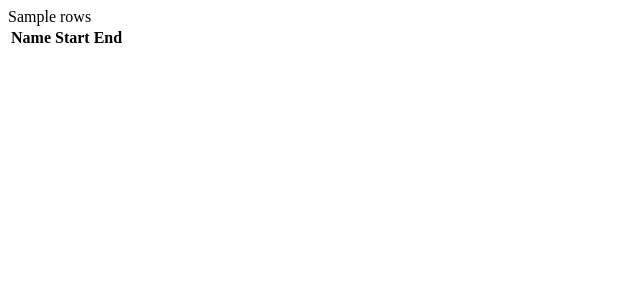
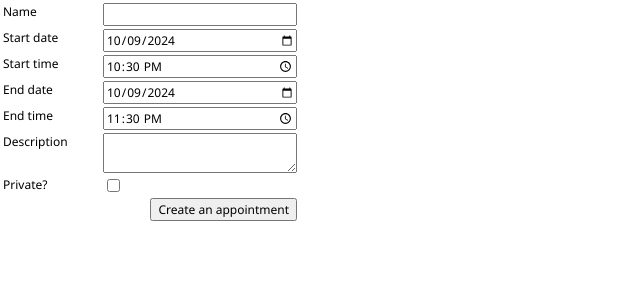
Before and after one commit to samir-hub/aa18-python-calender-this, a Flask app: template app/templates/main.html in a window 1280 px wide. Shown: the top 300 px of the page, without its empty margins (0-640 px from the left). Run offline with Flask 3, Linux system fonts and the light colour scheme; the template is opened without the code that fills it: values that come from a table or form of the project are taken from there, most other values are stand-ins (such as "Sample title", 1, 10 or a date in 2020); lists and menus that the app fills with data are empty; some libraries are stand-ins or nearby versions.

Commit message:
completed

```diff
--- /dev/null
+++ b/app/forms.py
@@ -0,0 +1,42 @@
+from datetime import datetime, timedelta
+from flask_wtf import FlaskForm
+from wtforms.fields import (
+    BooleanField, DateField, StringField, SubmitField, TextAreaField, TimeField
+)
+from wtforms.widgets import DateInput, TimeInput
+from wtforms.validators import DataRequired, ValidationError
+
+
+def next_block(delta=0):
+    def time():
+        now = datetime.now()
+        return now - timedelta(minutes=now.minute % 15 - delta - 15,
+                               seconds=now.second)
+    return time
+
+
+v = [DataRequired()]
+di = {'default': datetime.now, 'widget': DateInput()}
+sti = {'default': next_block(), 'widget': TimeInput()}
+eti = {'default': next_block(60), 'widget': TimeInput()}
+
+
+class AppointmentForm(FlaskForm):
+    name = StringField("Name", v)
+    start_date = DateField("Start date", v, **di)
+    start_time = TimeField("Start time", v, **sti)
+    end_date = DateField("End date", v, **di)
+    end_time = TimeField("End time", v, **eti)
+    description = TextAreaField("Description", v)
+    private = BooleanField("Private?")
+    submit = SubmitField("Create an appointment")
+
+    def validate_end_date(form, field):
+        start = datetime.combine(form.start_date.data, form.start_time.data)
+        end = datetime.combine(field.data, form.end_time.data)
+        if start >= end:
+            msg = "End date/time must come after start date/time"
+            raise ValidationError(msg)
+        if form.start_date.data != form.end_date.data:
+            msg = "End date must be the same as start date"
+            raise ValidationError(msg)
--- /dev/null
+++ b/app/static/scripts/calendar.js
@@ -0,0 +1,8 @@
+document.addEventListener('DOMContentLoaded', () => {
+    document
+      .getElementById('date-selector')
+      .addEventListener('change', function () {
+        const d = new Date(Date.parse(this.value));
+        location.href = `/${d.getFullYear()}/${d.getMonth() + 1}/${d.getDate() + 1}`;
+      });
+  });
--- /dev/null
+++ b/app/static/styles/calendar.css
@@ -0,0 +1,59 @@
+html, body, input, textarea, button {
+    font-family: 'Segoe UI', Tahoma, Geneva, Verdana, sans-serif;
+    font-size: 12px;
+  }
+
+  main {
+    display: grid;
+    flex: 1 0 0px;
+    grid-template-columns: 50px 1fr;
+  }
+
+  #application {
+    bottom: 0;
+    display: flex;
+    left: 0;
+    position: absolute;
+    right: 0;
+    top: 0;
+  }
+
+  #appointment-form {
+    flex: 0 0 300px;
+  }
+
+  .appointment {
+    background-color: #0277BD;
+    border-radius: 4px;
+    color: white;
+    font-weight: bold;
+    margin-right: 1em;
+    padding-left: 1em;
+  }
+
+  .form-actions {
+    display: flex;
+    margin: 0.25em;
+    justify-content: flex-end;
+  }
+
+  .form-row {
+    display: flex;
+    margin: .25em;
+  }
+
+  .form-row label {
+    flex: 0 0 100px;
+  }
+
+  .form-row input[type="text"],
+  .form-row input[type="date"],
+  .form-row input[type="time"],
+  .form-row textarea {
+    width: 100%;
+  }
+
+  .selector {
+    grid-column-end: span 2;
+    text-align: center;
+  }
--- a/app/templates/main.html
+++ b/app/templates/main.html
@@ -8,17 +8,45 @@
   <title>Calendar This!</title>
 </head>
 <body>
-    <table>
-        <thead>
-          <tr>
-            <th>Name</th>
-            <th>Start</th>
-            <th>End</th>
-          </tr>
-        </thead>
-        <tbody>
-            {{ rows }}
-        </tbody>
-      </table>
+  <div id="application">
+    <section id="appointment-form">
+      <form method="post">
+        {{ form.csrf_token }}
+        <div class="form-row">{{ form.name.label }} {{ form.name }}</div>
+        <div class="form-row">{{ form.start_date.label }} {{ form.start_date }}</div>
+        <div class="form-row">{{ form.start_time.label }} {{ form.start_time }}</div>
+        <div class="form-row">
+          {{ form.end_date.label }} {{ form.end_date }}
+
+          {% if form.end_date.errors %}
+            <ul class="errors">
+              {% for error in form.end_date.errors %}
+                <li>{{ error }}</li>
+                {% endfor %}
+            </ul>
+          {% endif %}
+        </div>
+        <div class="form-row">{{ form.end_time.label }} {{ form.end_time }}</div>
+        <div class="form-row">{{ form.description.label }} {{ form.description }}</div>
+        <div class="form-row">{{ form.private.label }} {{ form.private }}</div>
+        <div class="form-actions">{{ form.submit }}</div>
+      </form>
+    </section>
+    <!-- <main>
+      <div class="selector">
+        <input type="date" id="date-selector" value="{{day.strftime("%Y-%m-%d")}}">
+      </div>
+      {% for slot in timeslots %}
+        <div>{{ slot.time.strftime("%H:%M") }}</div>
+        {% if slot.appointment %}
+          <div class="appointment" style="grid-row-end: span {{ slot.appointment.units }};">
+            {{ slot.appointment.name }}
+          </div>
+        {% elif slot.open %}
+          <div></div>
+        {% endif %}
+      {% endfor %}
+    </main> -->
+  </div>
 </body>
 </html>
```
Also changed, not shown: app/routes.py (+77 -2 lines), 1 other file.
